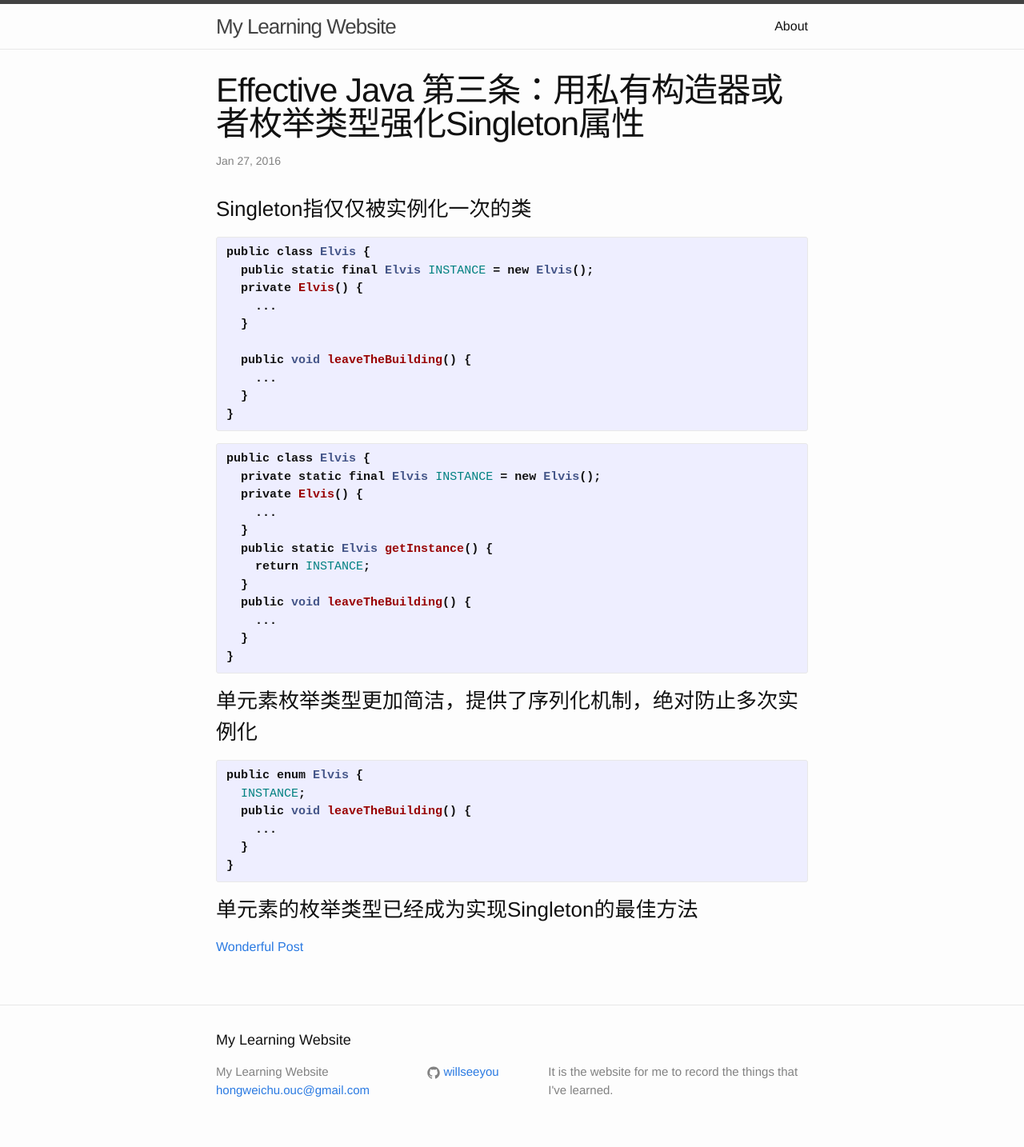
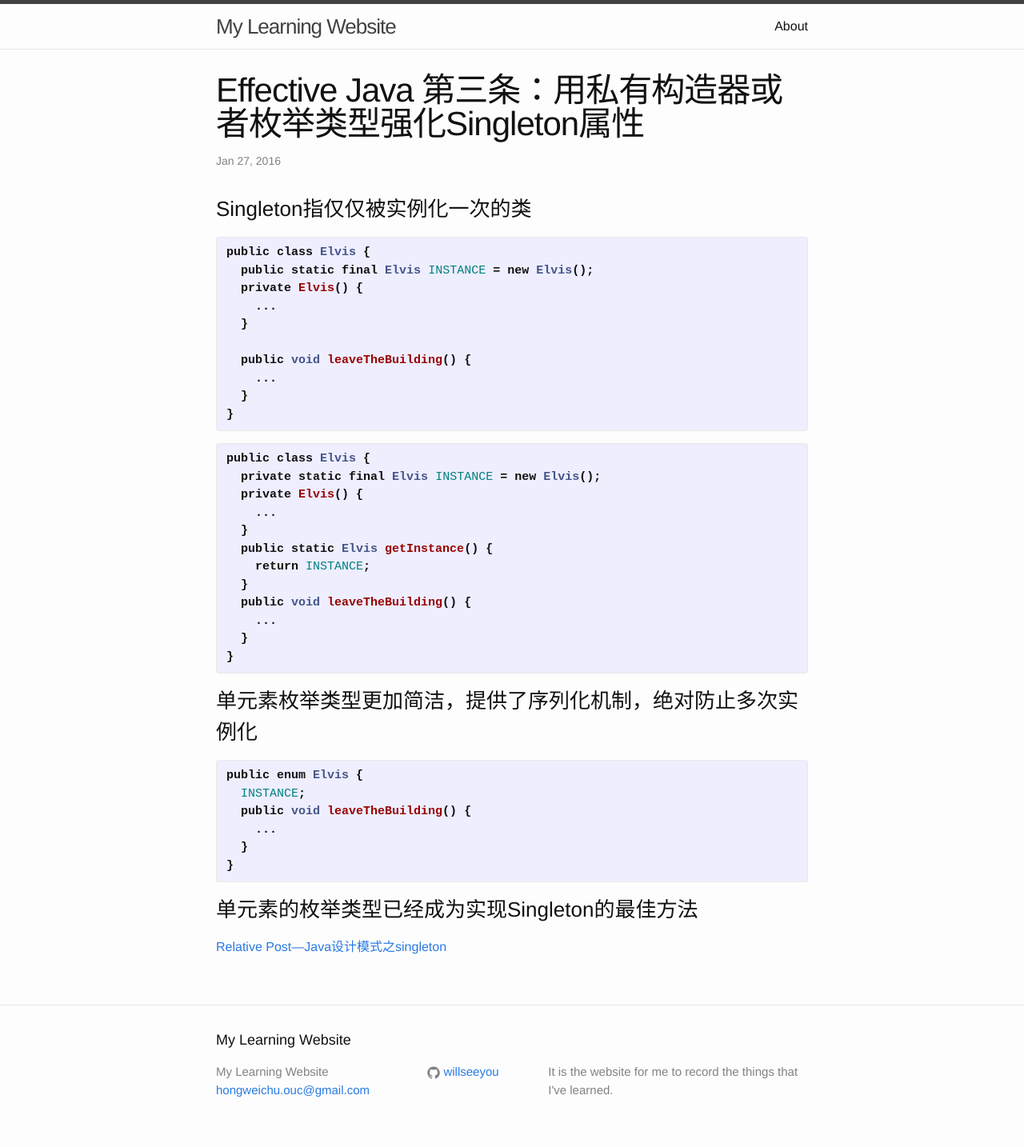
Before and after one commit to willseeyou/willseeyou.github.io, a Jekyll site: the page built from _posts/2016-01-27-effective-java-3.markdown, in a window 1280 px wide. Shown: the whole page at 80% size. Built offline with Jekyll 4.4.1, drawn with Linux system fonts in a browser that asks for light colours.

Commit message:
add relative post

```diff
--- a/_posts/2016-01-27-effective-java-3.markdown
+++ b/_posts/2016-01-27-effective-java-3.markdown
@@ -46,4 +46,4 @@
 
 ### 单元素的枚举类型已经成为实现Singleton的最佳方法
 
-[Wonderful Post](http://linxiaobai.github.io/2015/01/21/java%E8%AE%BE%E8%AE%A1%E6%A8%A1%E5%BC%8F%E4%B9%8Bsingleton/)
+[Relative Post---Java设计模式之singleton](http://linxiaobai.github.io/2015/01/21/java%E8%AE%BE%E8%AE%A1%E6%A8%A1%E5%BC%8F%E4%B9%8Bsingleton/)
```
